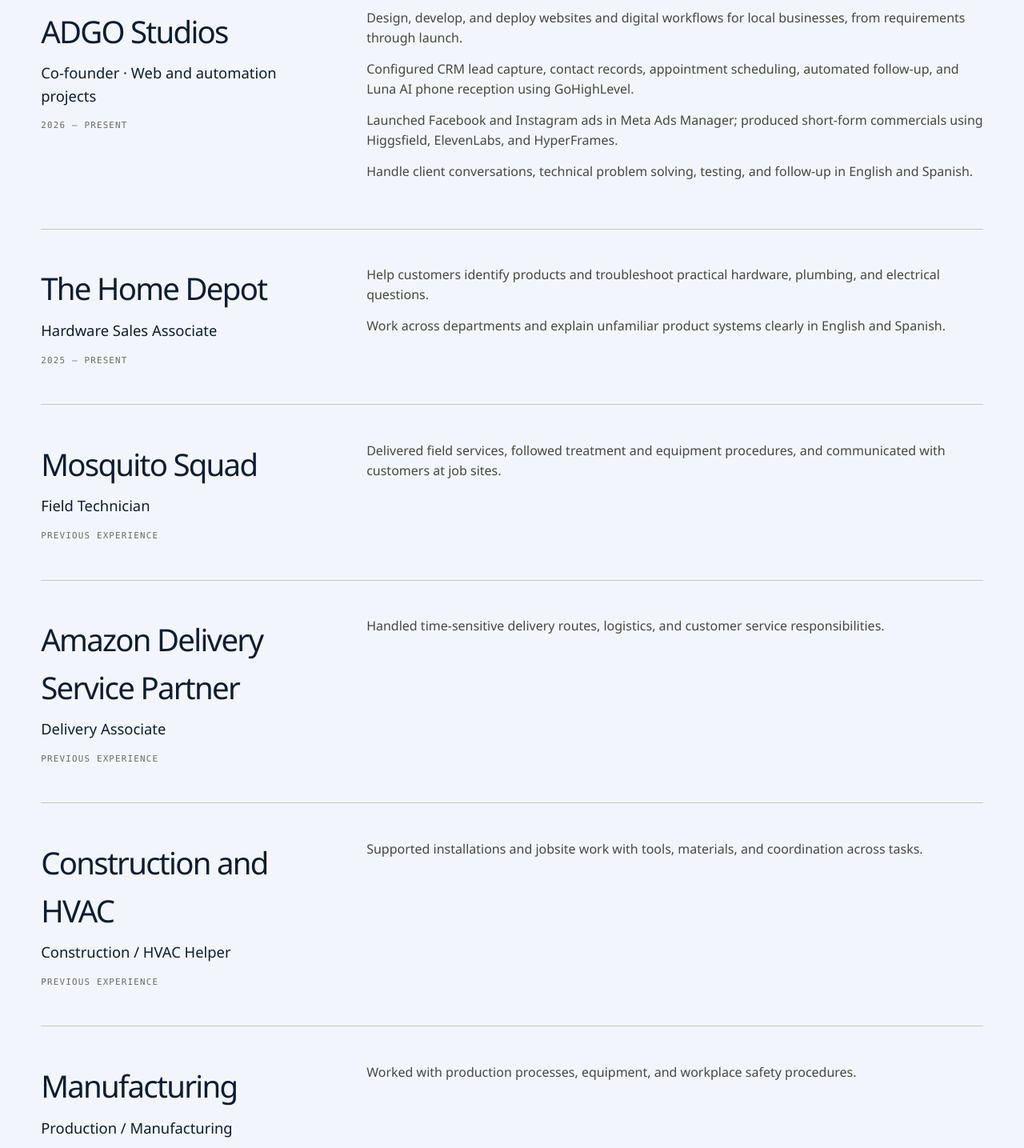
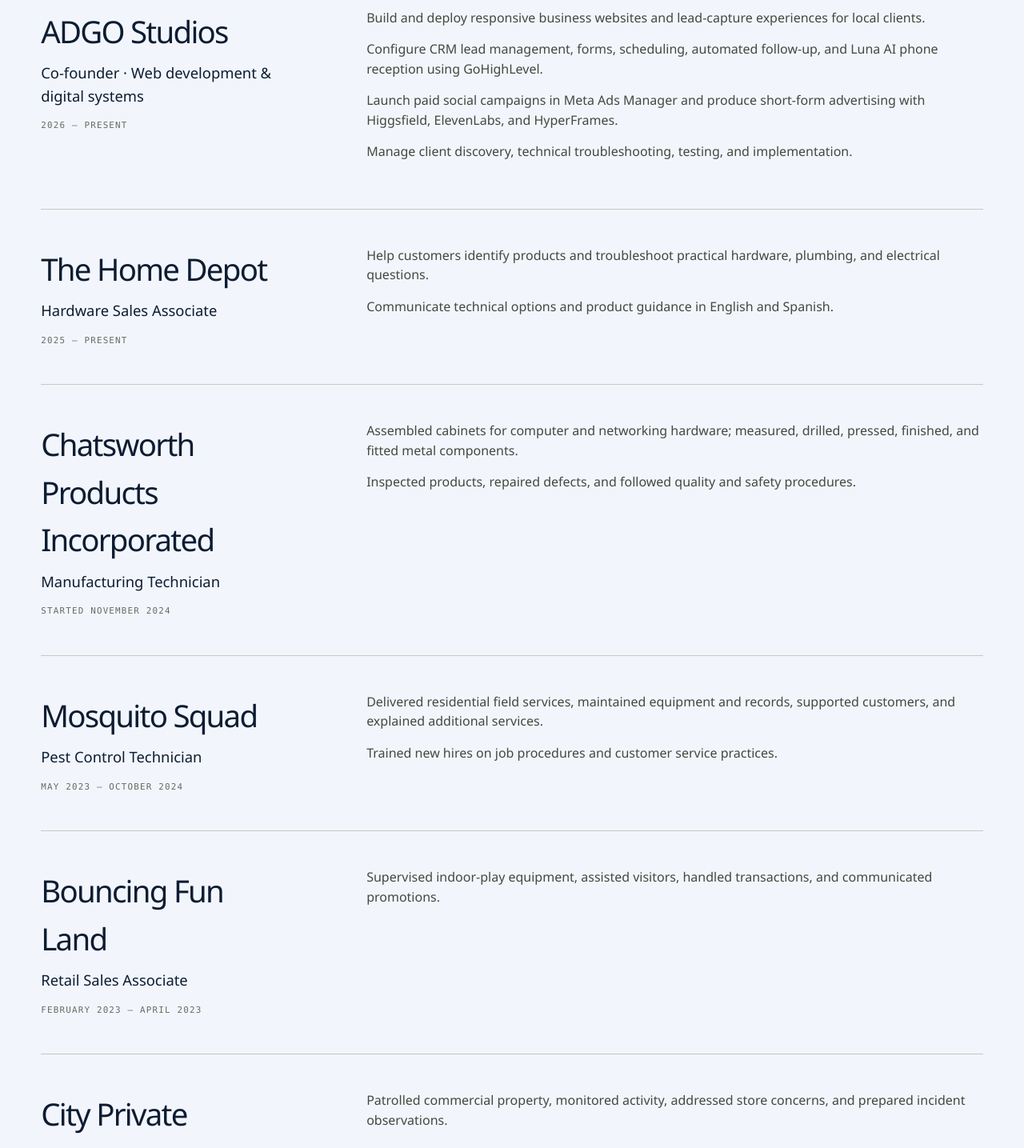
Before and after one commit to hellsangel05/portfolio-site, a Next.js app: page /resume in a window 1280 px wide. Shown: the part 1980-3415 px from the top of the page at 80% size. Built offline with nearby package versions, Linux system fonts and the light colour scheme.

Commit message:
Correct work history and present transferable skills accurately

```diff
--- a/app/resume/page.tsx
+++ b/app/resume/page.tsx
@@ -17,15 +17,15 @@
 
 const experience = [
   {
-    title: "Co-founder · Web and automation projects",
+    title: "Co-founder · Web development & digital systems",
     company: "ADGO Studios",
     dates: "2026 – present",
     bullets: [
-      "Design, develop, and deploy websites and digital workflows for local businesses, from requirements through launch.",
-      "Configured CRM lead capture, contact records, appointment scheduling, automated follow-up, and Luna AI phone reception using GoHighLevel.",
-      "Launched Facebook and Instagram ads in Meta Ads Manager; produced short-form commercials using Higgsfield, ElevenLabs, and HyperFrames.",
-      "Handle client conversations, technical problem solving, testing, and follow-up in English and Spanish.",
-    ],
+      "Build and deploy responsive business websites and lead-capture experiences for local clients.",
+      "Configure CRM lead management, forms, scheduling, automated follow-up, and Luna AI phone reception using GoHighLevel.",
+      "Launch paid social campaigns in Meta Ads Manager and produce short-form advertising with Higgsfield, ElevenLabs, and HyperFrames.",
+      "Manage client discovery, technical troubleshooting, testing, and implementation."
+    ]
   },
   {
     title: "Hardware Sales Associate",
@@ -33,33 +33,45 @@
     dates: "2025 – present",
     bullets: [
       "Help customers identify products and troubleshoot practical hardware, plumbing, and electrical questions.",
-      "Work across departments and explain unfamiliar product systems clearly in English and Spanish.",
-    ],
+      "Communicate technical options and product guidance in English and Spanish."
+    ]
   },
   {
-    title: "Field Technician",
-    company: "Mosquito Squad",
-    dates: "Previous experience",
-    bullets: ["Delivered field services, followed treatment and equipment procedures, and communicated with customers at job sites."],
+    title: "Manufacturing Technician",
+    company: "Chatsworth Products Incorporated",
+    dates: "Started November 2024",
+    bullets: [
+      "Assembled cabinets for computer and networking hardware; measured, drilled, pressed, finished, and fitted metal components.",
+      "Inspected products, repaired defects, and followed quality and safety procedures."
+    ]
   },
   {
-    title: "Delivery Associate",
-    company: "Amazon Delivery Service Partner",
-    dates: "Previous experience",
-    bullets: ["Handled time-sensitive delivery routes, logistics, and customer service responsibilities."],
+    title: "Pest Control Technician",
+    company: "Mosquito Squad",
+    dates: "May 2023 – October 2024",
+    bullets: [
+      "Delivered residential field services, maintained equipment and records, supported customers, and explained additional services.",
+      "Trained new hires on job procedures and customer service practices."
+    ]
   },
   {
-    title: "Construction / HVAC Helper",
-    company: "Construction and HVAC",
-    dates: "Previous experience",
-    bullets: ["Supported installations and jobsite work with tools, materials, and coordination across tasks."],
+    title: "Retail Sales Associate",
+    company: "Bouncing Fun Land",
+    dates: "February 2023 – April 2023",
+    bullets: ["Supervised indoor-play equipment, assisted visitors, handled transactions, and communicated promotions."]
   },
   {
-    title: "Production / Manufacturing",
-    company: "Manufacturing",
-    dates: "Previous experience",
-    bullets: ["Worked with production processes, equipment, and workplace safety procedures."],
+    title: "Security Guard",
+    company: "City Private Security",
+    dates: "October 2018 – December 2022",
+    bullets: ["Patrolled commercial property, monitored activity, addressed store concerns, and prepared incident observations."]
   },
+  {
+    title: "Customer Clerk",
+    company: "Food4Less",
+    dates: "October 2017 – April 2020",
+    bullets: ["Supported customer service, store operations, inventory organization, and training of new employees."]
+  }
 ];
 
 export default function ResumePage() {
@@ -103,7 +115,7 @@
 
       <section className="resume-block section-shell">
         <h2>Specialized work</h2>
-        <p><Link href="/ai-automation">AI &amp; Automation</Link> — Meta campaigns, GoHighLevel CRM, lead capture, voice AI and technical implementation.</p>
+        <p><Link href="/ai-automation">AI &amp; Automation</Link> — Paid social advertising, CRM administration, lead capture, voice AI and technical implementation.</p>
         <p><Link href="/creative-ai">Creative AI</Link> — Higgsfield commercials, ElevenLabs audio, short-form ad production, and published PSYCH! animation.</p>
       </section>
 
@@ -122,8 +134,14 @@
         <div>
           <article><h3>Development</h3><p>JavaScript · TypeScript · React · Next.js · Astro · Python · GitHub · APIs · Responsive design</p></article>
           <article><h3>Data and hosting</h3><p>Supabase · PostgreSQL · Authentication · Vercel · Cloudflare · Deployment and debugging</p></article>
-          <article><h3>Business technology</h3><p>CRM setup & lead management (GoHighLevel) · Meta Ads Manager · Meta Pixel · Google Search Console · Voice AI · Higgsfield · ElevenLabs · HyperFrames · Campaign creative</p></article>
+          <article><h3>Business technology</h3><p>CRM implementation (GoHighLevel) · Lead management · Workflow automation · Paid social advertising (Meta Ads Manager) · Search Console · Voice AI · Higgsfield · ElevenLabs · HyperFrames</p></article>
         </div>
+      </section>
+
+      <section className="resume-block section-shell">
+        <h2>Community experience</h2>
+        <p><strong>Sylmar Recreation Center</strong> · Volunteer · June 2013 – May 2016</p>
+        <p>Supported community events, park cleanups, and crowd coordination.</p>
       </section>
 
       <section className="resume-block section-shell">
```
